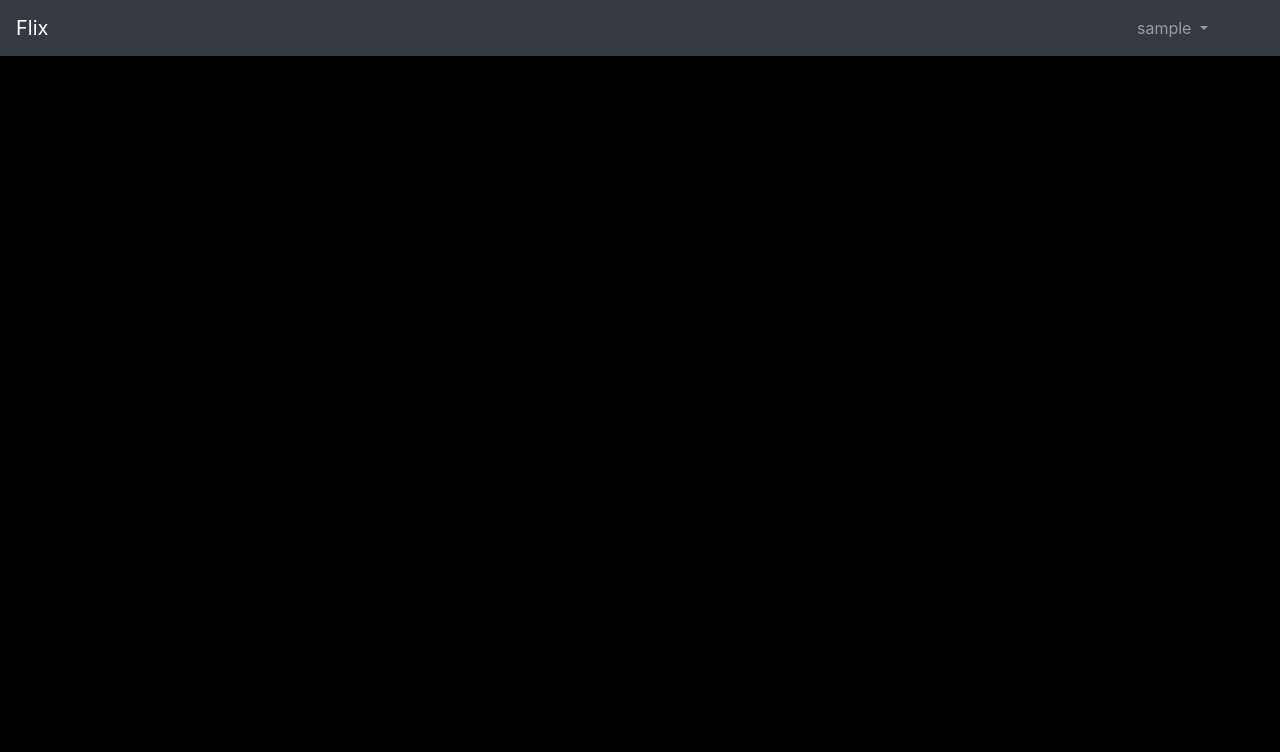
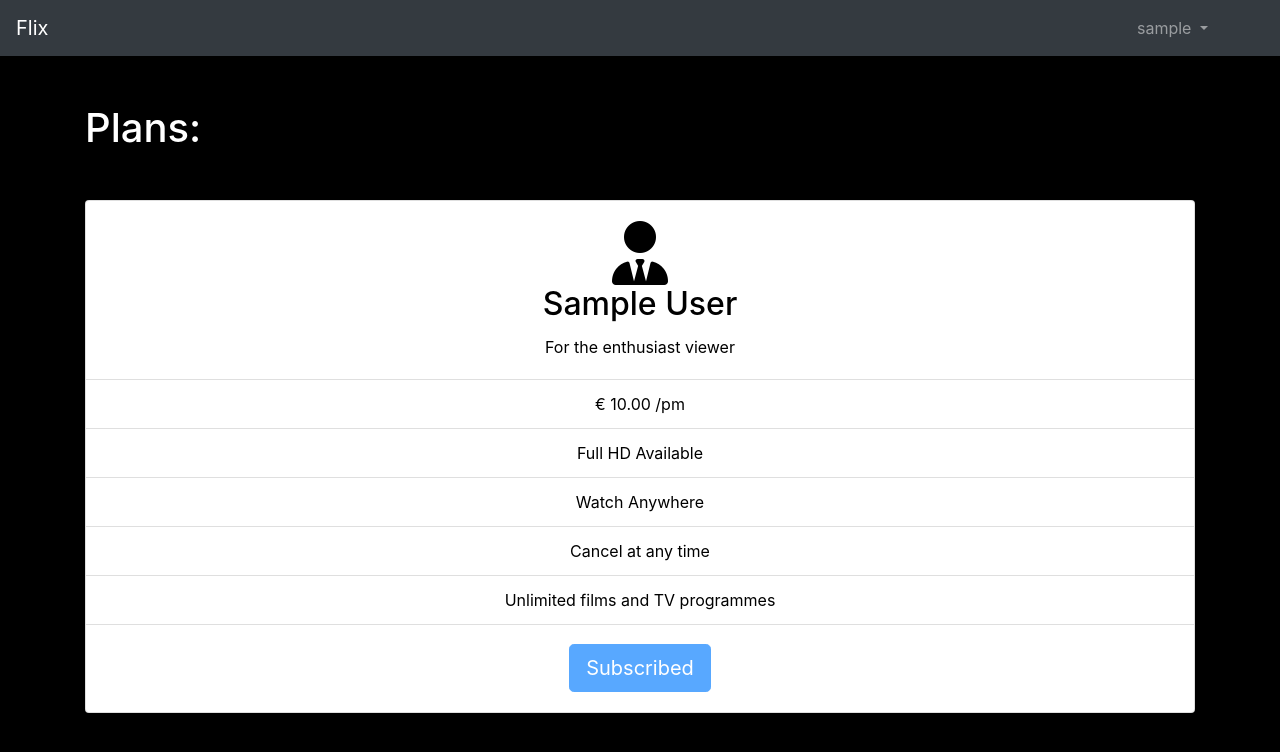
Before and after one commit to gazzamc/Flix, a Django app: page /checkout/plans/ in a window 1280 px wide. Shown: the top 752 px of the page. Run offline with Django 3.2, Linux system fonts and the light colour scheme; a user stored in the database is signed in; tables that the repository leaves empty hold one stand-in row (values such as "Sample post"); some libraries are stand-ins or nearby versions.

Commit message:
Styled plan page and added form to forward plan type to payment page. Added check in content view function to see if user was subscribed

```diff
--- a/checkout/templates/checkout.html
+++ b/checkout/templates/checkout.html
@@ -1,3 +1,3 @@
 {% extends 'base.html' %}
 {% block page_title %}Checkout{% endblock %}
-{% block page_heading %}Checkout{% endblock %}
+{% block content %}{{ plan }}{% endblock %}
--- a/checkout/templates/plans.html
+++ b/checkout/templates/plans.html
@@ -1,3 +1,58 @@
 {% extends 'base.html' %}
 {% block page_title %}Plans{% endblock %}
-{% block page_heading %}Plans{% endblock %}
+{% block content %}
+<div class="container">
+    <div class="row">
+        <div class="col-12">
+            <h1 class="mt-5">Plans:</h1>
+            <div class="card-deck mt-5">
+                {% for plan in plans %}
+                    <div class="card">
+                        <div class="card-body">
+                            {% if plan.plan_name == "basic" %}
+                                <i class="fas fa-user"></i>
+                                <h5 class="card-title text-capitalize">{{ plan.plan_name }}</h5>
+                                <p class="card-text">For the casual viewer</p>
+                            {% else %}
+                                <i class="fas fa-user-tie"></i>
+                                <h5 class="card-title text-capitalize">{{ plan.plan_name }}</h5>
+                                <p class="card-text">For the enthusiast viewer</p>
+                            {% endif %}
+                        </div>
+                        <ul class="list-group list-group-flush">
+                            <li class="list-group-item">&euro; {{ plan.plan_price }} /pm</li>
+
+                            {% if plan.plan_name == "basic" %}
+                                <li class="list-group-item">720P Available</li>
+                            {% else %}
+                                <li class="list-group-item">Full HD Available</li>
+                            {% endif %}
+                                <li class="list-group-item">Watch Anywhere</li>
+                                <li class="list-group-item">Cancel at any time</li>
+                                <li class="list-group-item">Unlimited films and TV programmes</li>
+                        </ul>
+                        <div class="card-body">
+                            <form action="{% url 'payment' %}" method="post">
+                                {% csrf_token %}
+                                <input type='hidden' name="plan_type" value="{{ plan.plan_name }}">
+
+                                {% if curr_plan == plan %}
+                                    <input type="submit" value="Subscribed" class="btn btn-primary btn-lg" disabled>
+                                {% elif curr_plan == None %}
+                                    <input type="submit" value="Subscribe" class="btn btn-primary btn-lg">
+                                {% else %}
+                                    {% if plan.plan_name == "pro" %}
+                                        <input type="submit" value="Upgrade" class="btn btn-primary btn-lg">
+                                    {% else %}
+                                        <input type="submit" value="Downgrade" class="btn btn-primary btn-lg">
+                                    {% endif %}
+                                {% endif %}
+                            </form>
+                        </div>
+                    </div>
+                {% endfor %}
+            </div>
+        </div>
+    </div>
+</div>
+{% endblock %}
--- a/checkout/views.py
+++ b/checkout/views.py
@@ -1,12 +1,34 @@
 from django.shortcuts import render
 from django.contrib.auth.decorators import login_required
+from accounts.models import SubPlan, Subscriber
 
 @login_required
 def plans(request):
     """Subscription plans page"""
-    return render(request, 'plans.html')
+    plans = SubPlan.objects.all()
+
+    """ Check if user is sub already """
+
+    try:
+        subscriber = Subscriber.objects.get(user=request.user.id)
+    except Subscriber.DoesNotExist:
+        subscriber = None
+
+    if subscriber:
+        user_plan = subscriber.plan
+    else:
+        user_plan = None
+
+    context = {
+        'plans': plans,
+        'curr_plan': user_plan
+    }
+
+    return render(request, 'plans.html', context)
 
 @login_required
 def payment(request):
     """Subscription plans page"""
-    return render(request, 'checkout.html')
+    plan_type = request.POST.get('plan_type')
+
+    return render(request, 'checkout.html', {'plan': plan_type})
--- a/static/css/style.css
+++ b/static/css/style.css
@@ -137,8 +137,22 @@ body{
 
 
 /* Video Page */
-
 #video-content{
     width: 90%;
     height: auto;
 }
+
+/* Plans Page */
+
+.card-deck .card {
+    color: #000;
+    text-align: center;
+}
+
+.fa-user, .fa-user-tie{
+    font-size: 4em;
+}
+
+.card-title{
+    font-size: 2em;
+}
```
Also changed, not shown: content/views.py (+27 -24 lines), checkout/urls.py (line endings or trailing spaces).
